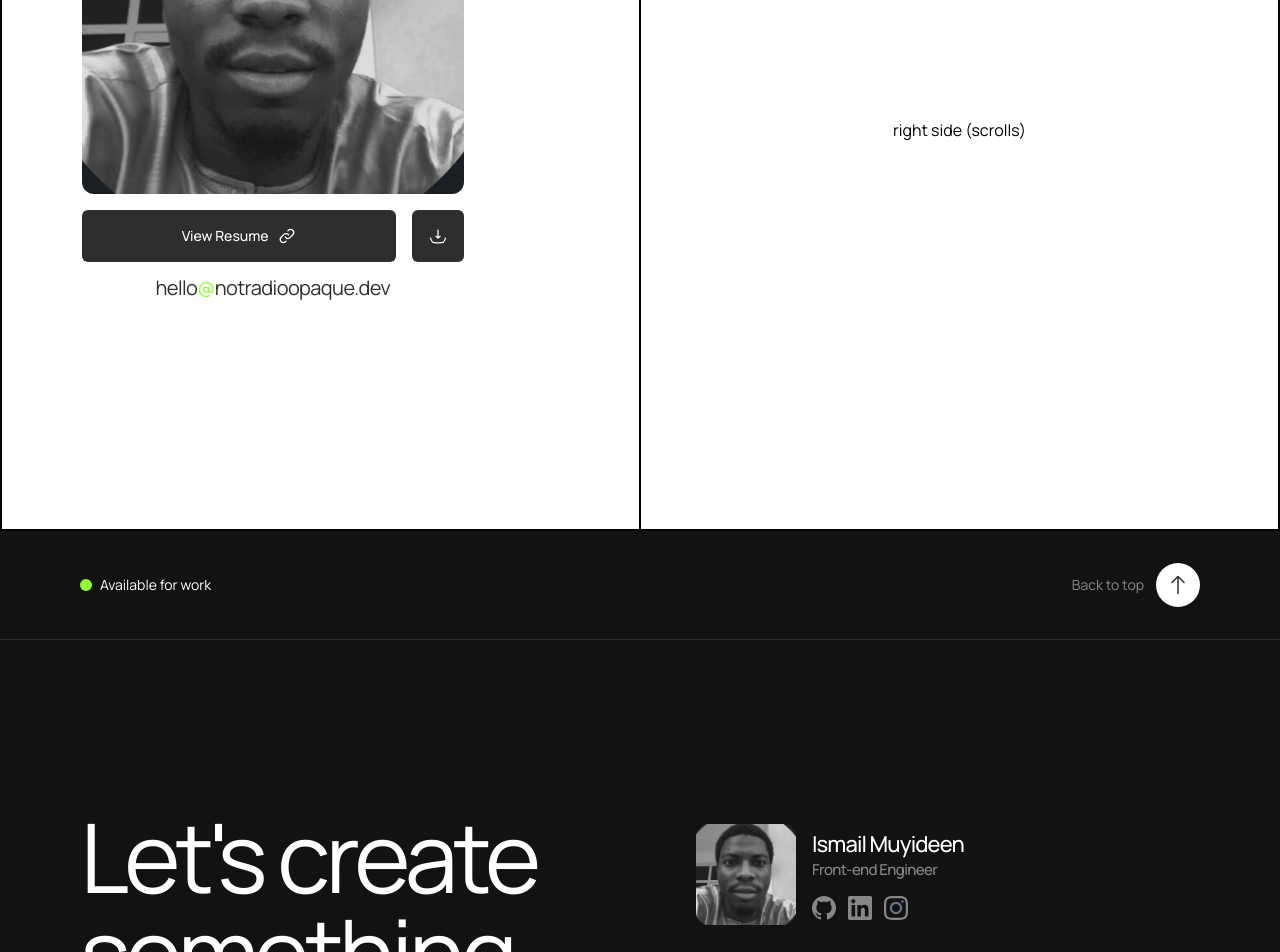
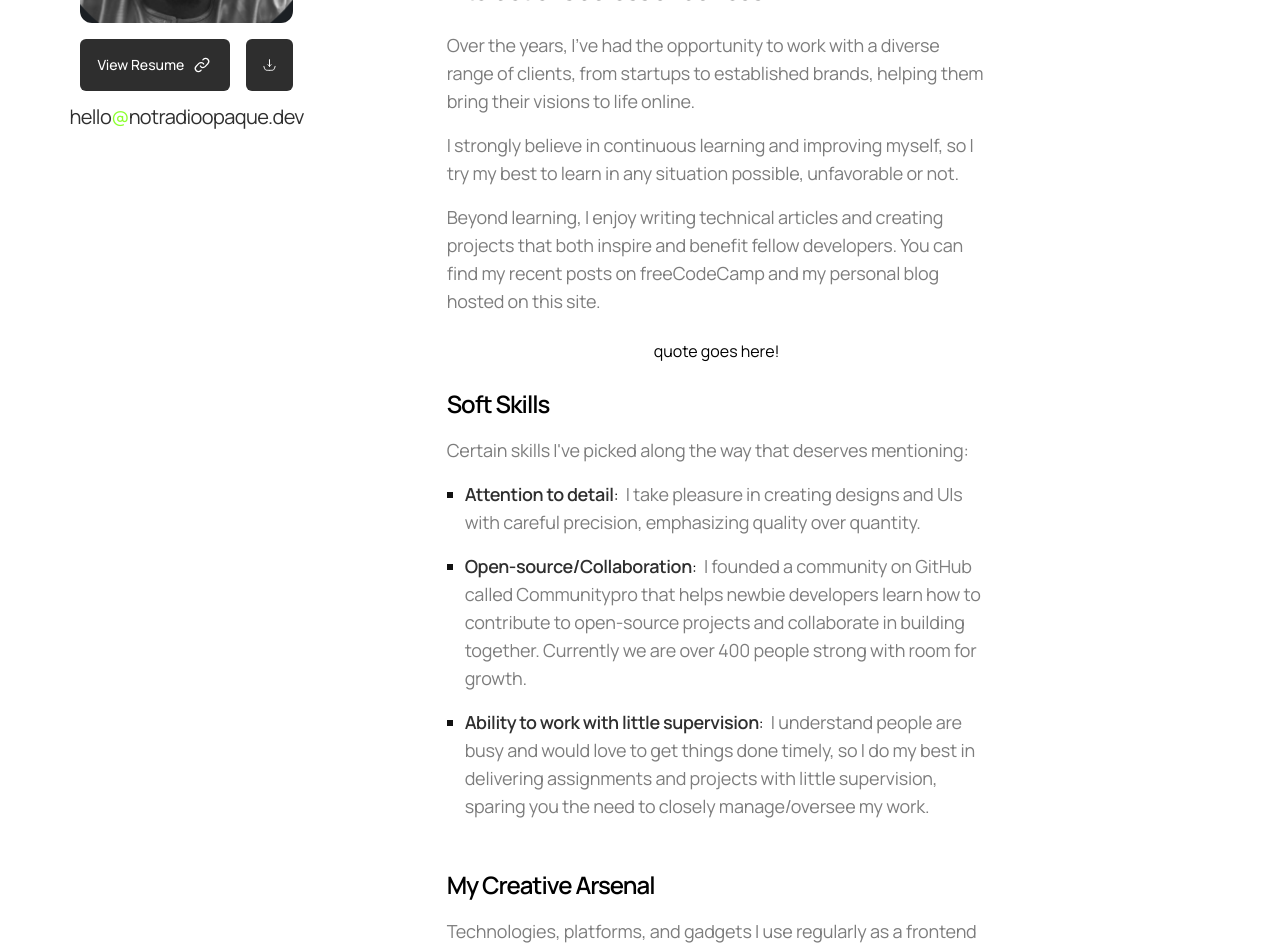
Before and after one commit to notRadioOpaque/heyismail.xyz, a SvelteKit app: page /about in a window 1280 px wide. Shown: the part 400-1352 px from the top of the page. Built offline with nearby package versions, Linux system fonts and the light colour scheme.

Commit message:
:art: revamped About page layout by adjusting the width of sections, enhancing content with personal descriptions, and adding soft skills and creative arsenal sections for a more engaging user experience

```diff
--- a/src/routes/about/+page.svelte
+++ b/src/routes/about/+page.svelte
@@ -1,5 +1,5 @@
-<div class="flex border">
-	<div class="h-screen w-1/2 border p-20">
+<div class="flex">
+	<div class="h-screen w-1/3 p-20">
 		<div class="flex w-[80%] flex-col items-center gap-4">
 			<div class="w-full overflow-hidden rounded-xl">
 				<img class="block h-full w-full object-cover" src="images/ismail.png" alt="" />
@@ -26,5 +26,99 @@
 			</div>
 		</div>
 	</div>
-	<div class="flex w-1/2 items-center justify-center border">right side (scrolls)</div>
+
+	<div class="flex w-1/2 flex-col items-center p-20 pl-5">
+		<p class="text-primary-text text-[24px] leading-[33px] tracking-[-0.5px]">
+			Hi, I’m Andrew, a passionate web designer with a love for creating visually stunning
+			experiences. With a strong background in design and front-end development, I specialize in
+			crafting responsive websites that not only look great but also provide interactions across all
+			devices.
+		</p>
+
+		<div class="my-6 flex flex-col gap-4">
+			<p class="text-secondary-text text-[18px] leading-[28px] tracking-[-0.2px]">
+				Over the years, I’ve had the opportunity to work with a diverse range of clients, from
+				startups to established brands, helping them bring their visions to life online.
+			</p>
+
+			<p class="text-secondary-text text-[18px] leading-[28px] tracking-[-0.2px]">
+				I strongly believe in continuous learning and improving myself, so I try my best to learn in
+				any situation possible, unfavorable or not.
+			</p>
+
+			<p class="text-secondary-text text-[18px] leading-[28px] tracking-[-0.2px]">
+				Beyond learning, I enjoy writing technical articles and creating projects that both inspire
+				and benefit fellow developers. You can find my recent posts on freeCodeCamp and my personal
+				blog hosted on this site.
+			</p>
+		</div>
+
+		<div>quote goes here!</div>
+
+		<div class="my-6 flex flex-col gap-4">
+			<h3 class="text-[24px] leading-[33px] font-semibold tracking-[-1px]">Soft Skills</h3>
+			<p class="text-secondary-text text-[18px] leading-[28px] tracking-[-0.2px]">
+				Certain skills I've picked along the way that deserves mentioning:
+			</p>
+			<ul class="flex flex-col gap-4">
+				<li class="flex gap-3">
+					<div class="bg-secondary-bg mt-3 aspect-square h-[6px] w-[6px]"></div>
+					<div class="">
+						<span
+							class="text-primary-text text-[18px] leading-[28px] font-semibold tracking-[-0.4px]"
+							>Attention to detail</span
+						><span class="mr-1">:</span>
+						<span
+							class="text-secondary-text text-[18px] leading-[28px] tracking-[-0.2px] break-words whitespace-normal"
+						>
+							I take pleasure in creating designs and UIs with careful precision, emphasizing
+							quality over quantity.
+						</span>
+					</div>
+				</li>
+
+				<li class="flex gap-3">
+					<div class="bg-secondary-bg mt-3 aspect-square h-[6px] w-[6px]"></div>
+					<div class="">
+						<span
+							class="text-primary-text text-[18px] leading-[28px] font-semibold tracking-[-0.4px]"
+							>Open-source/Collaboration</span
+						><span class="mr-1">:</span>
+						<span
+							class="text-secondary-text text-[18px] leading-[28px] tracking-[-0.2px] break-words whitespace-normal"
+						>
+							I founded a community on GitHub called Communitypro that helps newbie developers learn
+							how to contribute to open-source projects and collaborate in building together.
+							Currently we are over 400 people strong with room for growth.
+						</span>
+					</div>
+				</li>
+
+				<li class="flex gap-3">
+					<div class="bg-secondary-bg mt-3 aspect-square h-[6px] w-[6px]"></div>
+					<div class="">
+						<span
+							class="text-primary-text text-[18px] leading-[28px] font-semibold tracking-[-0.4px]"
+							>Ability to work with little supervision</span
+						><span class="mr-1">:</span>
+						<span
+							class="text-secondary-text text-[18px] leading-[28px] tracking-[-0.2px] break-words whitespace-normal"
+						>
+							I understand people are busy and would love to get things done timely, so I do my best
+							in delivering assignments and projects with little supervision, sparing you the need
+							to closely manage/oversee my work.
+						</span>
+					</div>
+				</li>
+			</ul>
+		</div>
+
+		<div class="my-6 flex flex-col gap-4">
+			<h3 class="text-[24px] leading-[33px] font-semibold tracking-[-1px]">My Creative Arsenal</h3>
+			<p class="text-secondary-text text-[18px] leading-[28px] tracking-[-0.2px]">
+				Technologies, platforms, and gadgets I use regularly as a frontend developer — from React to
+				Twitch, from Figma to my trusty MacBook.
+			</p>
+		</div>
+	</div>
 </div>
```
